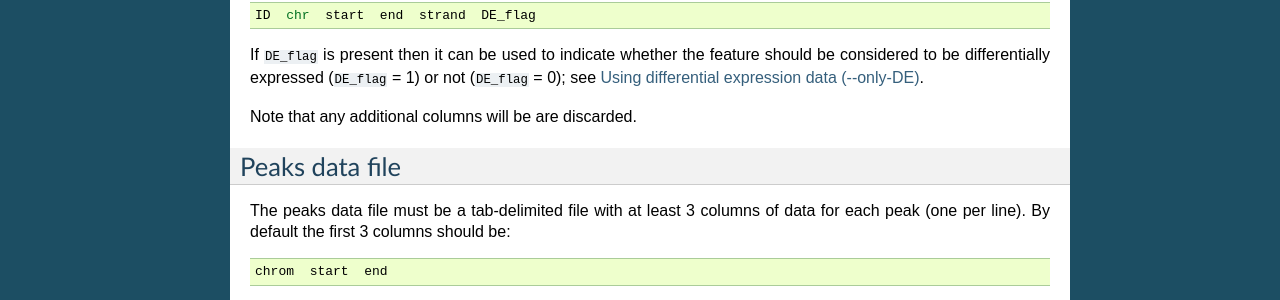
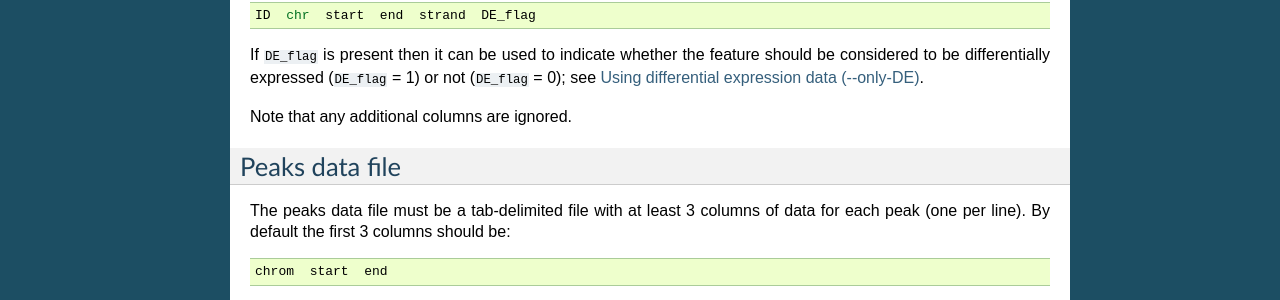
Before and after one commit to fls-bioinformatics-core/RnaChipIntegrator, a Sphinx documentation site: the page built from docs/inputs.rst, in a window 1280 px wide. Shown: the part 468-768 px from the top of the page. Built offline with Sphinx 7.4.7, drawn with Linux system fonts in a browser that asks for light colours.

Commit message:
Minor correction to text in "Inputs" section of documentation.

```diff
--- a/docs/inputs.rst
+++ b/docs/inputs.rst
@@ -33,7 +33,7 @@ the feature should be considered to be differentially expressed
 (``DE_flag`` = 1) or not (``DE_flag`` = 0);
 see :ref:`using_differential_expression_data`.
 
-Note that any additional columns will be are discarded.
+Note that any additional columns are ignored.
 
 Peaks data file
 ---------------
```
